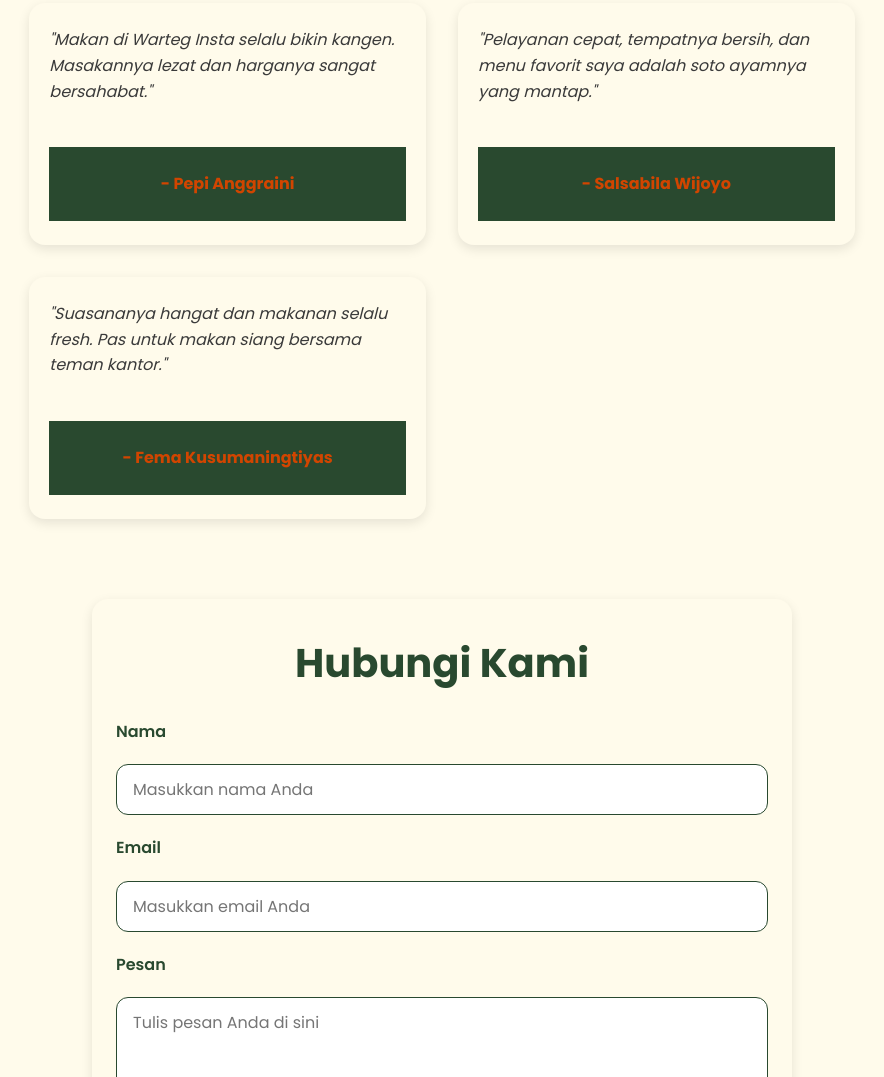
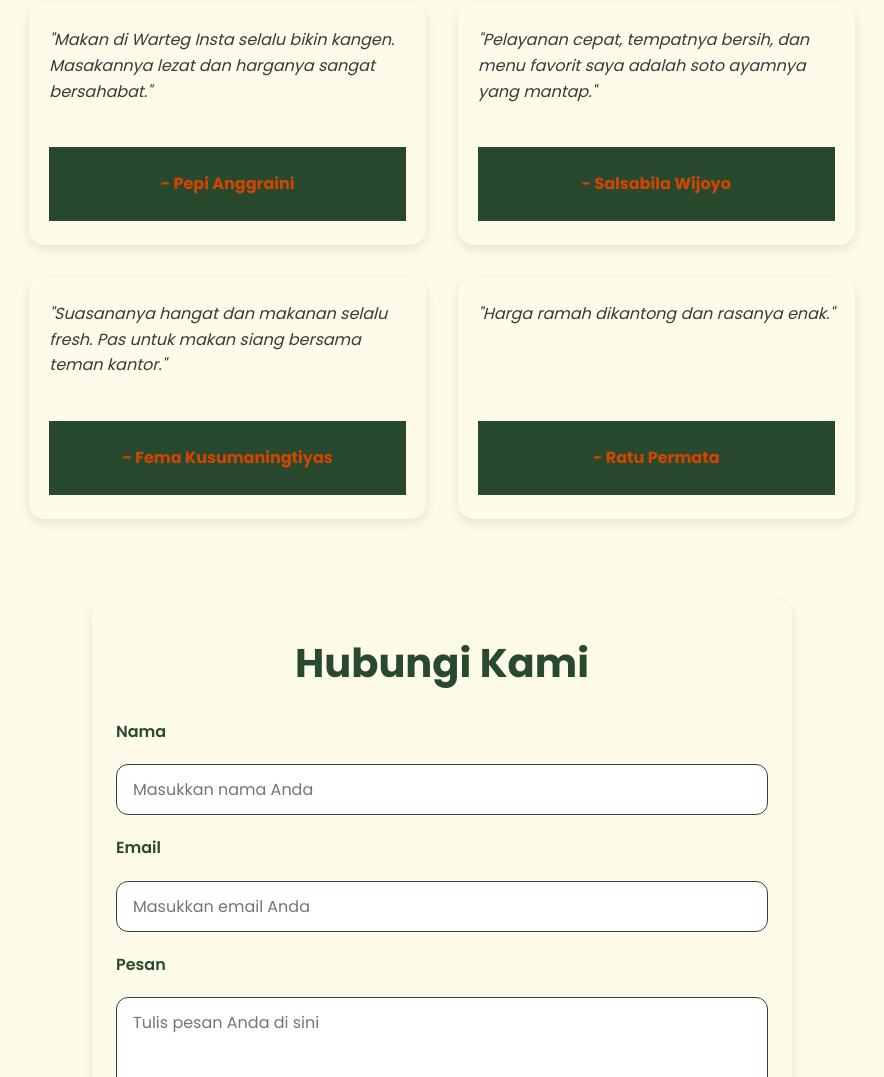
Before and after one commit to femakusuma17/warteginsta, a plain HTML site: page index.html in a window 1280 px wide. Shown: the part 1458-2535 px from the top of the page, without its empty margins (198-1082 px from the left). Drawn offline with Linux system fonts and the light colour scheme.

Commit message:
Update index.html

```diff
--- a/index.html
+++ b/index.html
@@ -347,6 +347,10 @@
         <p class="testimonial-text">"Suasananya hangat dan makanan selalu fresh. Pas untuk makan siang bersama teman kantor."</p>
         <footer class="testimonial-author">- Fema Kusumaningtiyas</footer>
       </blockquote>
+      <blockquote class="testimonial-card" role="listitem" tabindex="0">
+        <p class="testimonial-text">"Harga ramah dikantong dan rasanya enak."</p>
+        <footer class="testimonial-author">- Ratu Permata</footer>
+      </blockquote>
     </div>
   </section>
 
```
